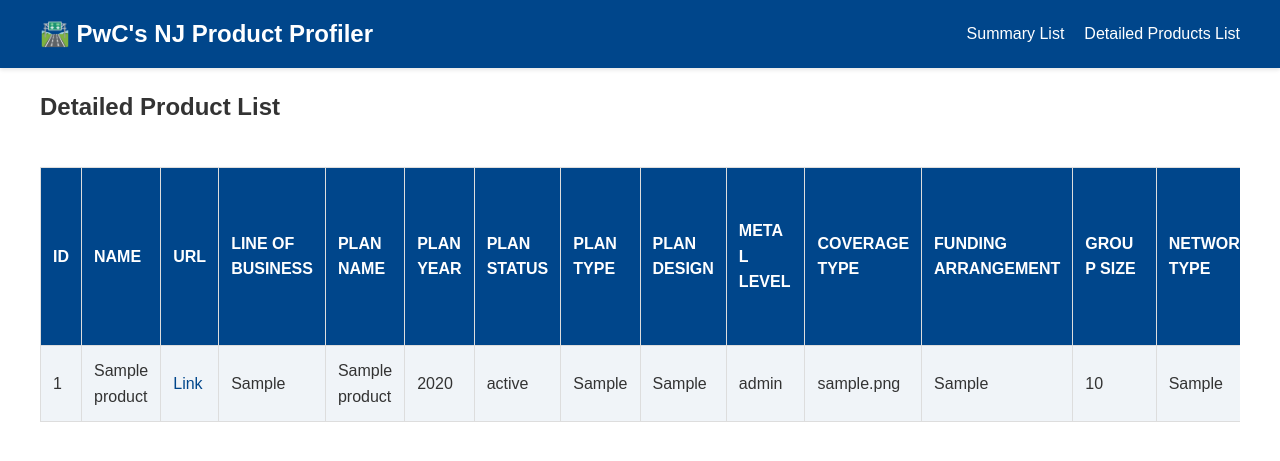
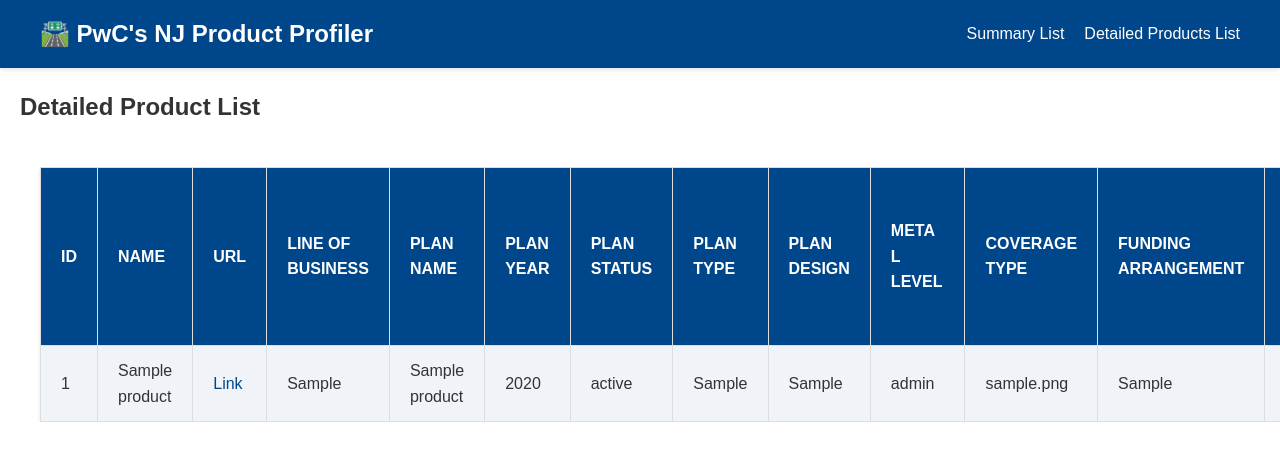
Before and after one commit to andrewfurman/ProductOnRamp, a Flask app: page /detailed_products_list in a window 1280 px wide; the page is wider, and only the part inside the window is pictured. Shown: the top 461 px of that part. Run offline with Flask 3, Linux system fonts and the light colour scheme; tables that the repository leaves empty hold one stand-in row (values such as "Sample post").

Commit message:
made it wider

```diff
--- a/static/styles.css
+++ b/static/styles.css
@@ -7,7 +7,6 @@
   --table-header-bg: #00468b;
   --table-row-even: #ffffff;
   --table-row-odd: #f0f4f8;
-  --max-width: 1200px;
 }
 
 body {
@@ -19,7 +18,7 @@ body {
 }
 
 .container {
-  max-width: var(--max-width);
+  max-width: 100%;
   margin: 0 auto;
   padding: 0 20px;
 }
@@ -35,6 +34,7 @@ body {
   display: flex;
   justify-content: space-between;
   align-items: center;
+  padding: 0 20px;
 }
 
 .site-nav {
@@ -61,7 +61,7 @@ body {
 }
 
 main {
-  padding: 40px 0;
+  padding: 40px 20px;
 }
 
 a {
@@ -81,7 +81,7 @@ table {
 }
 
 th, td {
-  padding: 12px;
+  padding: 12px 20px;
   text-align: left;
   border: 1px solid var(--border-color);
   word-wrap: break-word;
@@ -137,6 +137,7 @@ input[type="text"], textarea {
 .table-container {
   width: 100%;
   overflow-x: auto;
+  padding: 0 20px;
 }
 
 @media (max-width: 768px) {
```
